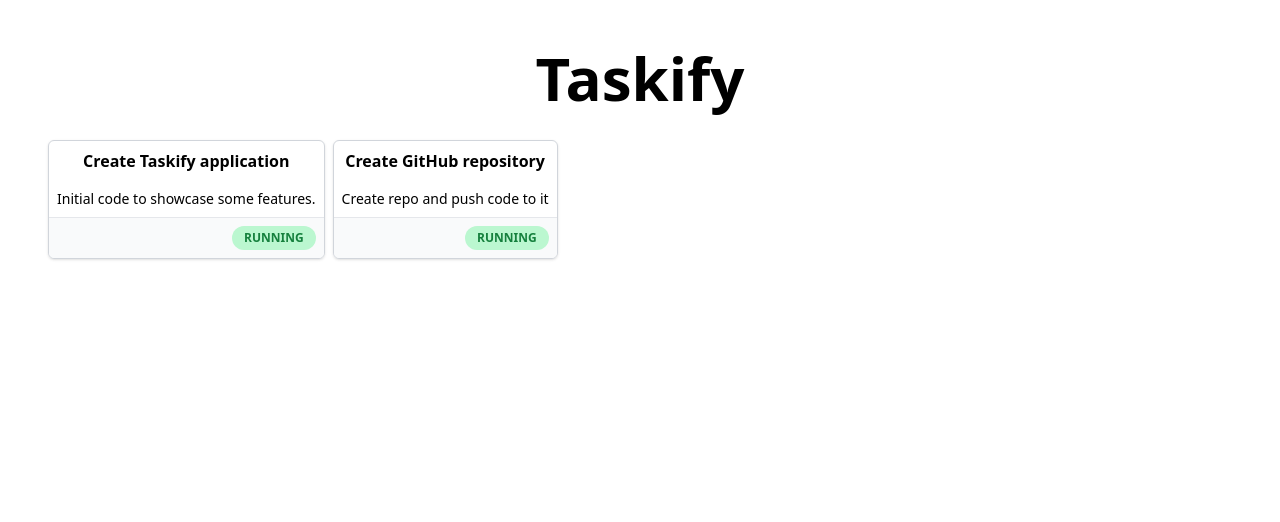
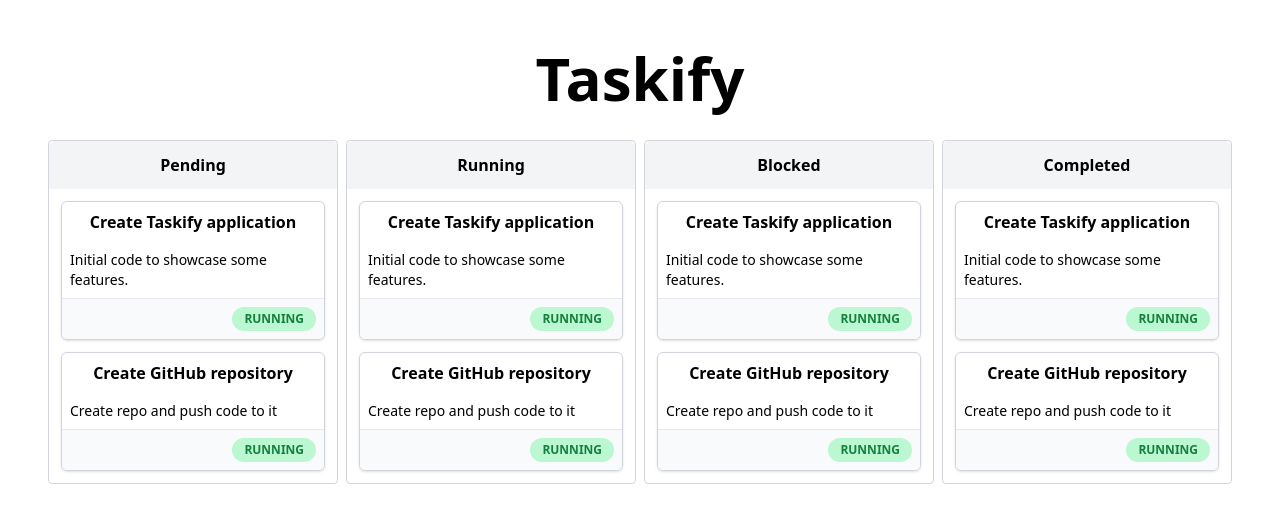
Before and after one commit to hrohden/taskify-frontend, a React (Vite) app: page / in a window 1280 px wide. Shown: the top 522 px of the page. Built offline with nearby package versions, Linux system fonts and the light colour scheme.

Commit message:
Creates component BlockColumn

```diff
--- a/src/App.tsx
+++ b/src/App.tsx
@@ -1,25 +1,10 @@
-import { useState } from "react";
 import Board from "./Board";
-import { Task } from "./Task";
 
 function App() {
-  const [tasks] = useState<Task[]>([
-    {
-      status: "RUNNING",
-      title: "Create Taskify application",
-      description: "Initial code to showcase some features.",
-    },
-    {
-      status: "RUNNING",
-      title: "Create GitHub repository",
-      description: "Create repo and push code to it",
-    },
-  ]);
-
   return (
     <div className="flex w-full flex-col items-center gap-8 p-12">
       <h1 className="text-6xl font-bold">Taskify</h1>
-      <Board tasks={tasks} />
+      <Board />
     </div>
   );
 }
--- a/src/Board.tsx
+++ b/src/Board.tsx
@@ -1,15 +1,26 @@
+import { useState } from "react";
+import BoardColumn from "./BoardColumn";
 import { Task } from "./Task";
-import TaskCard from "./TaskCard";
 
-type Props = {
-  tasks: Task[];
-};
-const Board = ({ tasks }: Props) => {
+const Board = () => {
+  const [tasks] = useState<Task[]>([
+    {
+      status: "RUNNING",
+      title: "Create Taskify application",
+      description: "Initial code to showcase some features.",
+    },
+    {
+      status: "RUNNING",
+      title: "Create GitHub repository",
+      description: "Create repo and push code to it",
+    },
+  ]);
   return (
-    <div className="flex w-full gap-2">
-      {tasks.map((t) => (
-        <TaskCard task={t} />
-      ))}
+    <div className="flex w-full justify-between gap-2">
+      <BoardColumn title="Pending" tasks={tasks} />
+      <BoardColumn title="Running" tasks={tasks} />
+      <BoardColumn title="Blocked" tasks={tasks} />
+      <BoardColumn title="Completed" tasks={tasks} />
     </div>
   );
 };
--- /dev/null
+++ b/src/BoardColumn.tsx
@@ -0,0 +1,18 @@
+import { Task } from "./Task";
+import TaskCard from "./TaskCard";
+
+const BoardColumn = ({ tasks, title }: { tasks: Task[]; title: string }) => {
+  return (
+    <div className="flex flex-col rounded border border-gray-300">
+      <div className="flex w-full justify-center rounded-t-md bg-gray-100 p-3 font-semibold">
+        {title}
+      </div>
+      <div className="flex flex-col justify-stretch gap-3 rounded-md p-3">
+        {tasks.map((t) => (
+          <TaskCard task={t} />
+        ))}
+      </div>
+    </div>
+  );
+};
+export default BoardColumn;
```
